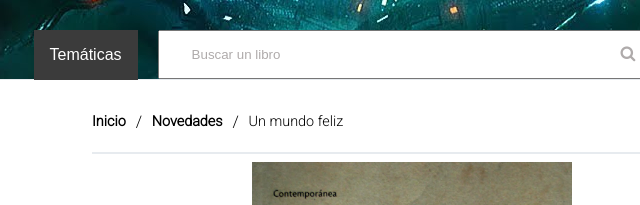
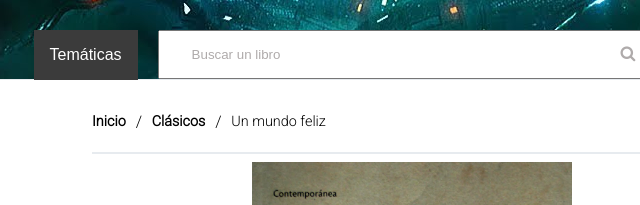
Before and after one commit to rjr-git1/bookportal, a website built with Parcel: page src/un_mundo_feliz.html in a window 1280 px wide. Shown: the top 205 px of the page, 228-868 px from the left. Built offline with nearby package versions, Linux system fonts and the light colour scheme; a web font is replaced by a local one.

Commit message:
last push

```diff
--- a/src/un_mundo_feliz.html
+++ b/src/un_mundo_feliz.html
@@ -40,7 +40,7 @@
             <ol>
               <li><a href="index.html"><span class="sub-nav-bold">Inicio</span></a></li>
               <div class="text-indent">/</div>
-              <li><a href="ficcion-novedades.html"><span class="sub-nav-bold">Novedades</span></a></li>
+              <li><a href="ficcion-novedades.html"><span class="sub-nav-bold">Clásicos</span></a></li>
               <div class="text-indent">/</div>
               <li><a href=""><span>Un mundo feliz</span></a></li>
             </ol>
```
Also changed, not shown: dist/ficcion-clasicos.html, dist/un_mundo_feliz.4aad8770.jpg (added), dist/un_mundo_feliz.html, src/images/un_mundo_feliz.jpg, 8 other files.
